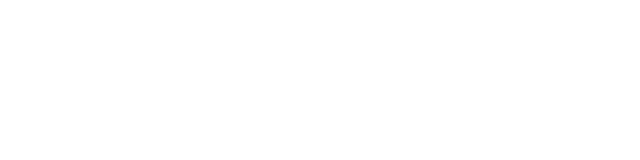
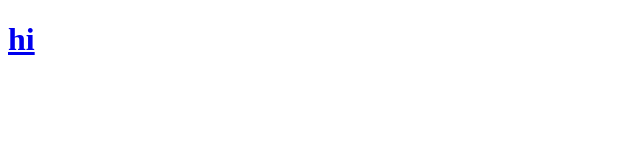
Before and after one commit to andrews-work/portfolio1, a Next.js app: page /layouts/projects/components/Welcome in a window 1280 px wide. Shown: the top 160 px of the page, without its empty margins (0-640 px from the left). Built offline with nearby package versions, Linux system fonts and the light colour scheme.

Commit message:
add welcome projects

```diff
--- a/src/pages/layouts/projects/components/Welcome.tsx
+++ b/src/pages/layouts/projects/components/Welcome.tsx
@@ -11,7 +11,7 @@
     <div>
         <div className="">
           <Link href="/projects" className="no-underline hover:underline">
-            <h1 className="text-3xl text-black">{title}</h1>
+            <h1 className="text-3xl text-black">{title} hi</h1>
           </Link>
         </div>
     </div>
```
